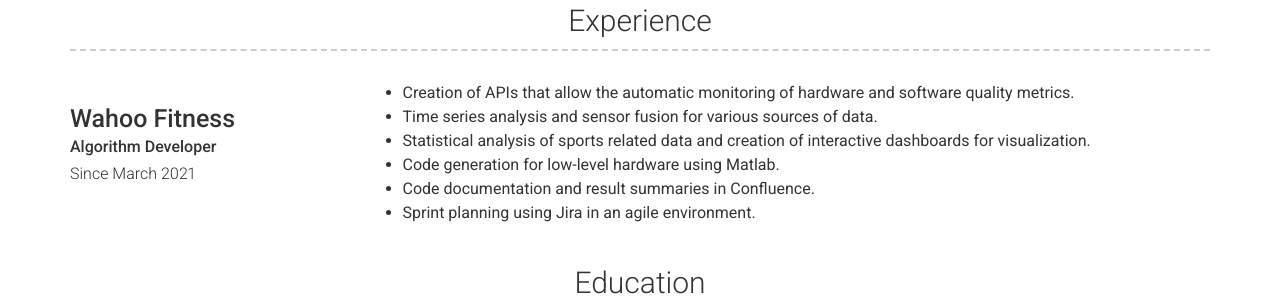
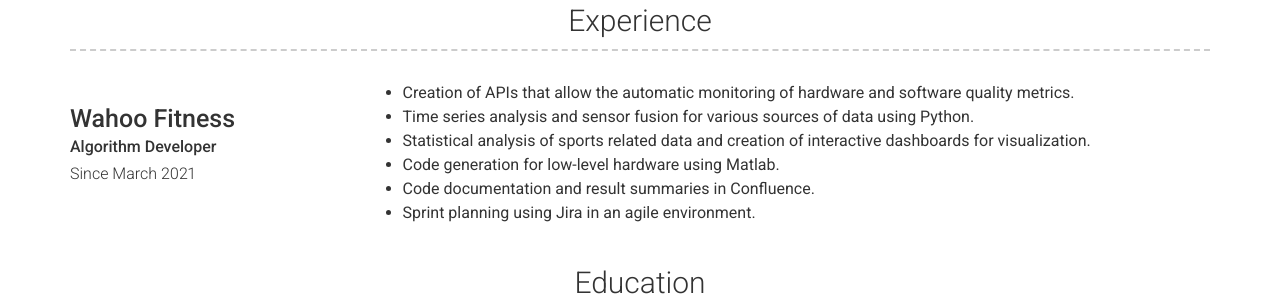
Before and after one commit to thomascamminady/thomascamminady.website, a Jekyll site: the page built from index.md, in a window 1280 px wide. Shown: the part 188-488 px from the top of the page. Built offline with Jekyll 4.4.1, drawn with Linux system fonts in a browser that asks for light colours; nearby versions of some CDN libraries.

```diff
--- a/_config.yml
+++ b/_config.yml
@@ -87,7 +87,7 @@ content:
         #   Short description of the company (optional)
         description: | # this will include new lines to allow paragraphs
           - Creation of APIs that allow the automatic monitoring of hardware and software quality metrics.
-          - Time series analysis and sensor fusion for various sources of data.
+          - Time series analysis and sensor fusion for various sources of data using Python.
           - Statistical analysis of sports related data and creation of interactive dashboards for visualization.
           - Code generation for low-level hardware using Matlab.
           - Code documentation and result summaries in Confluence.
```
